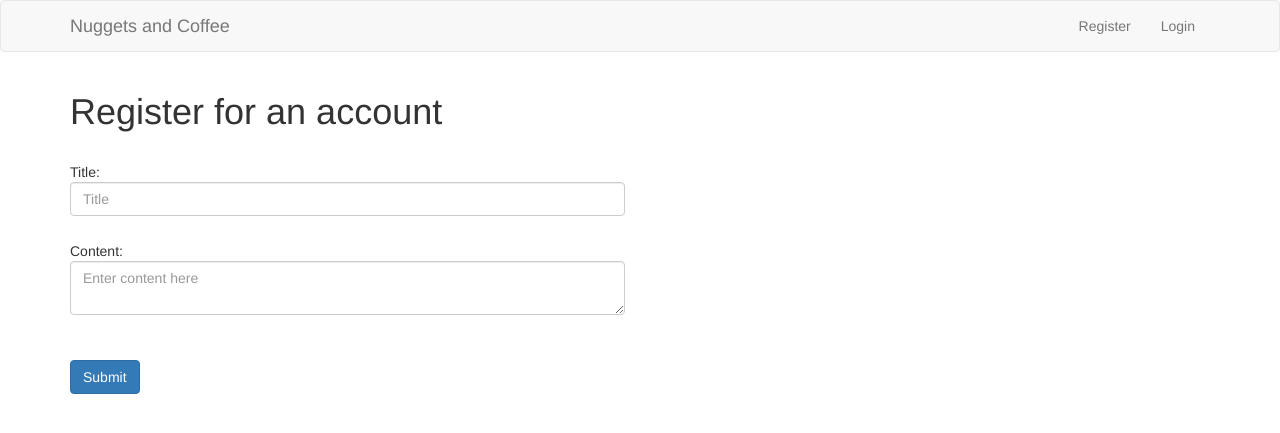
After one commit to james9909/nuggets-and-coffee, a Flask app: page /createPost in a window 1280 px wide. The commit adds this page. Shown: the top 433 px of the page. Run offline with Flask 2, Linux system fonts and the light colour scheme; some libraries are stand-ins or nearby versions.

Commit message:
added template for making posts

```diff
--- a/app.py
+++ b/app.py
@@ -133,13 +133,15 @@ def forum(postid=None):
     comments = postManager.getReplies(postid)
     return render_template('post.html', postinfo=postinfo, comments=comments)
 
-@app.route("/createPost", methods=["POST"])
+@app.route("/createPost", methods=["GET","POST"])
 def createPost():
-    username = session["username"]
-    title = request.form["title"]
-    content = request.form["content"]
-
-    postid = postManager.createPost(username, title, content)
+    if request.method == "GET":
+        return render_template('createPost.html')
+    else:
+        username = session["username"]
+        title = request.form["title"]
+        content = request.form["content"]
+        postid = postManager.createPost(username, title, content)
     return redirect("/forum/" + postid)
 
 
--- /dev/null
+++ b/templates/createPost.html
@@ -0,0 +1,23 @@
+{% extends "base.html" %}
+
+
+{% block body %}
+<h1>Register for an account</h1><br>
+<form action="/createPost" method="POST">
+<div class="form-group">
+    <div class="row">
+        <div class="col-md-6">
+            <p>Title: <input class="form-control" type="text" name="title" placeholder="Title" required></p>
+        </div>
+    </div>
+</div>
+<div class="form-group">
+    <div class="row">
+        <div class="col-md-6">
+            <p>Content: <textarea class="form-control" name="content" placeholder="Enter content here" required></textarea></p>
+        </div>
+    </div>
+</div>
+<br>
+<input class="btn btn-primary" type="submit" value="Submit">
+{% endblock %}
--- a/templates/post.html
+++ b/templates/post.html
@@ -11,4 +11,6 @@ Timestamp: {{ postinfo[4] }} <br>
 Content: <br>
 {{ postinfo[3] }} <br>
 
-{% for comment in comments %}
+{% for reply in replies %}
+reply: {{ reply[2] }} <br>
+{% endblock %}
```
Also changed, not shown: utils/database.db (deleted).
